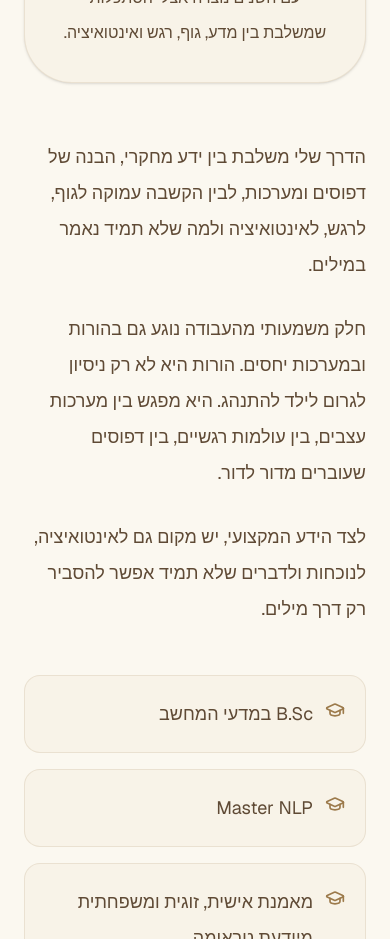
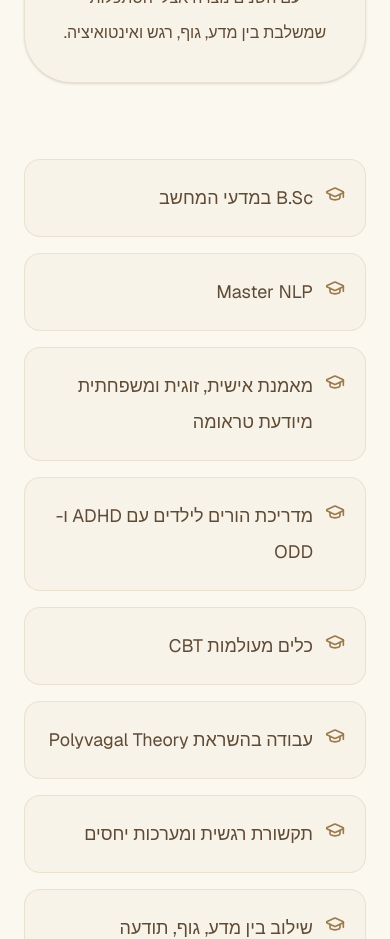
Before and after one commit to shahar27/shahar-landing, a Next.js app: page / in a window 390 px wide. Shown: the part 6460-7399 px from the top of the page. Built offline with nearby package versions, Linux system fonts and the light colour scheme.

Commit message:
fix mobile cards layout

```diff
--- a/app/page.tsx
+++ b/app/page.tsx
@@ -313,16 +313,7 @@ export default function ShaharLandingPage() {
           </div>
 
           <div className="space-y-7 text-lg leading-9 text-[#5F4A35]">
-            <p>
-              הדרך שלי משלבת בין ידע מחקרי, הבנה של דפוסים ומערכות, לבין הקשבה עמוקה לגוף, לרגש, לאינטואיציה ולמה שלא תמיד נאמר במילים.
-            </p>
 
-            <p>
-              חלק משמעותי מהעבודה נוגע גם בהורות ובמערכות יחסים. הורות היא לא רק ניסיון לגרום לילד להתנהג. היא מפגש בין מערכות עצבים, בין עולמות רגשיים, בין דפוסים שעוברים מדור לדור.
-            </p>
-            <p>
-              לצד הידע המקצועי, יש מקום גם לאינטואיציה, לנוכחות ולדברים שלא תמיד אפשר להסביר רק דרך מילים.
-            </p>
 
             <div className="grid sm:grid-cols-2 gap-4 pt-5">
               {credentials.map((item) => (
```
